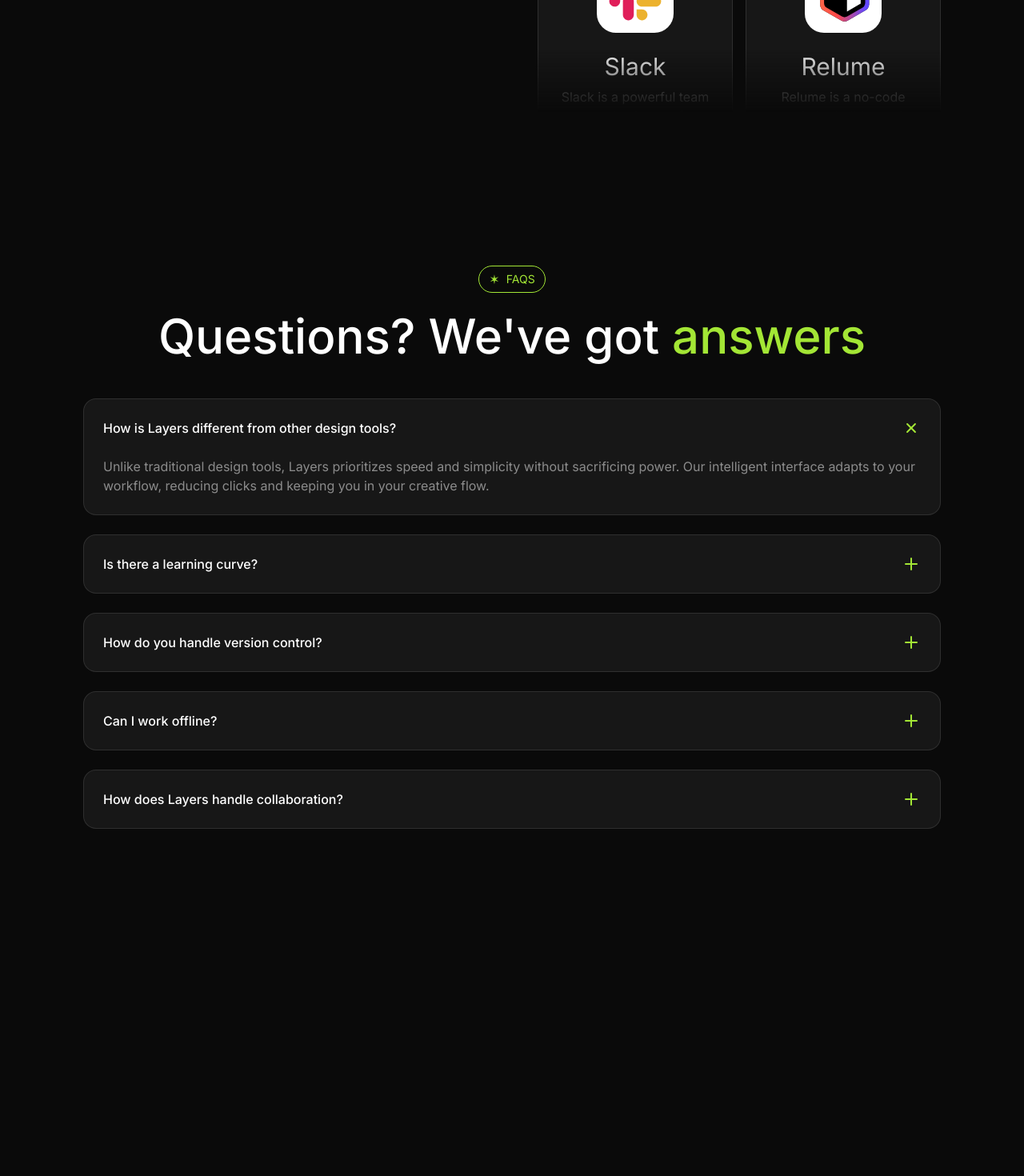
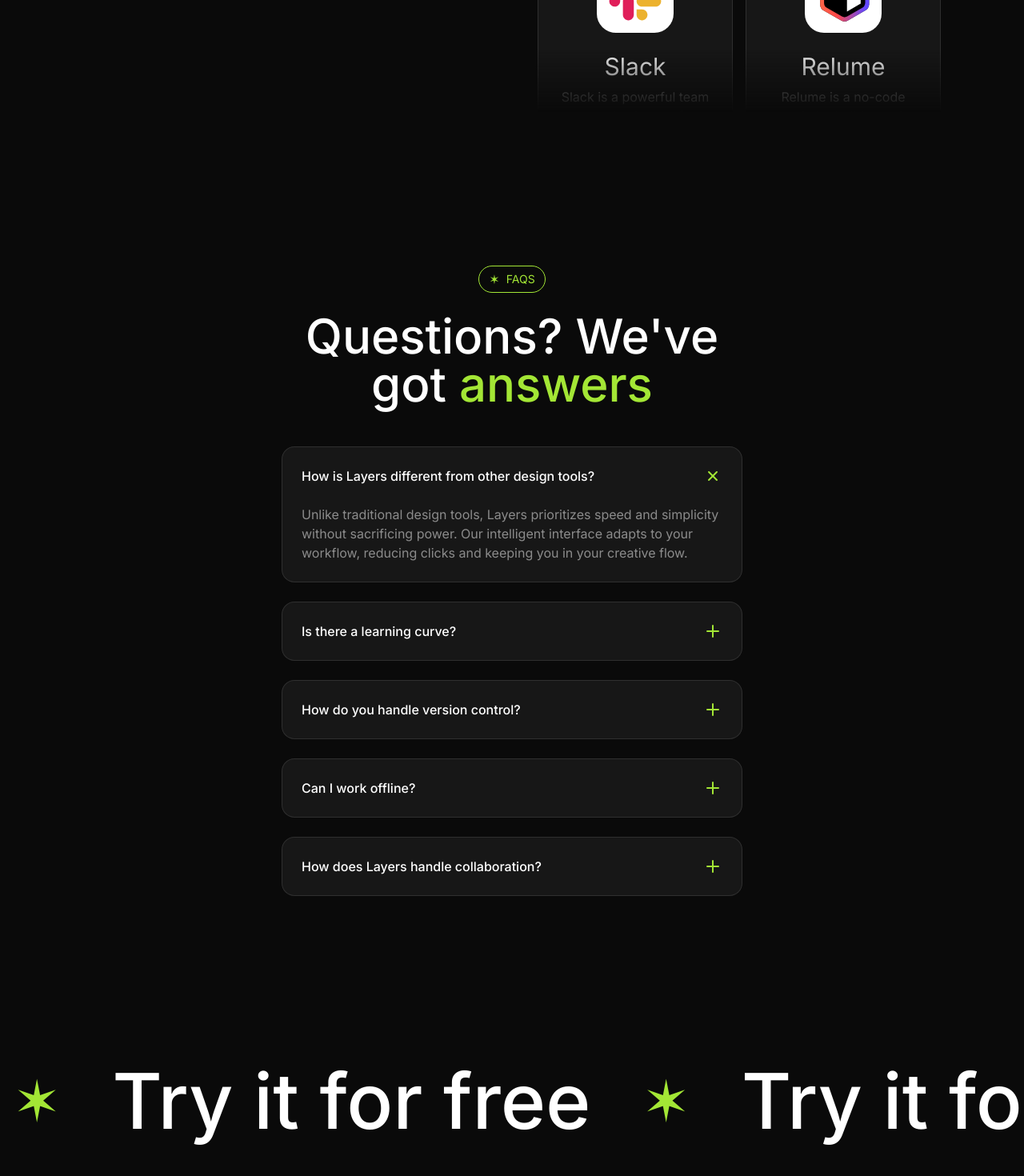
Before and after one commit to chirraaggggg/Modern-SaaS-Landing-Page, a Next.js app: page / in a window 1280 px wide. Shown: the part 3725-5195 px from the top of the page at 80% size. Before the commit the page ends 4857 px from the top, so only its background shows below. Built offline with nearby package versions, Linux system fonts and the light colour scheme.

Commit message:
call to action section

```diff
--- a/src/app/page.tsx
+++ b/src/app/page.tsx
@@ -5,6 +5,7 @@ import Introduction from "@/sections/Introduction";
 import Features from "@/sections/Features";
 import Integrations from "@/sections/Integrations";
 import Faqs from "@/sections/Faqs";
+import CallToAction from "@/sections/CallToAction";
 
 export default function Home() {
     return (
@@ -16,6 +17,7 @@ export default function Home() {
             <Features />
             <Integrations />
             <Faqs />
+            <CallToAction />
         </>
     )
 }
--- a/src/sections/CallToAction.tsx
+++ b/src/sections/CallToAction.tsx
@@ -1,3 +1,18 @@
+import { section } from "framer-motion/client";
+
 export default function CallToAction() {
-    return <div>Call To Action</div>;
+  return (
+    <section className="py-24">
+      <div className="overflow-x-clip p-4 flex">
+        <div className="flex flex-none gap-16 text-7xl md:text-8xl font-medium">
+          {Array.from({ length: 10 }).map((_, i) => (
+            <div key={i} className="flex items-center gap-16">
+              <span className="text-lime-400 text-7xl">&#10038;</span>
+              <span>Try it for free</span>
+            </div>
+          ))}
+        </div>
+      </div>
+    </section>
+  );
 }
--- a/src/sections/Faqs.tsx
+++ b/src/sections/Faqs.tsx
@@ -39,10 +39,10 @@ export default function Faqs() {
         <div className="flex justify-center">
           <Tag>Faqs</Tag>
         </div>
-        <h2 className="text-6xl font-medium mt-6 text-center">
+        <h2 className="text-6xl font-medium mt-6 text-center max-w-xl mx-auto">
           Questions? We've got <span className="text-lime-400">answers</span>
         </h2>
-        <div className="mt-12 flex flex-col gap-6">
+        <div className="mt-12 flex flex-col gap-6 max-w-xl mx-auto">
           {faqs.map((faq, faqIndex) => (
             <div
               key={faq.question}
```
